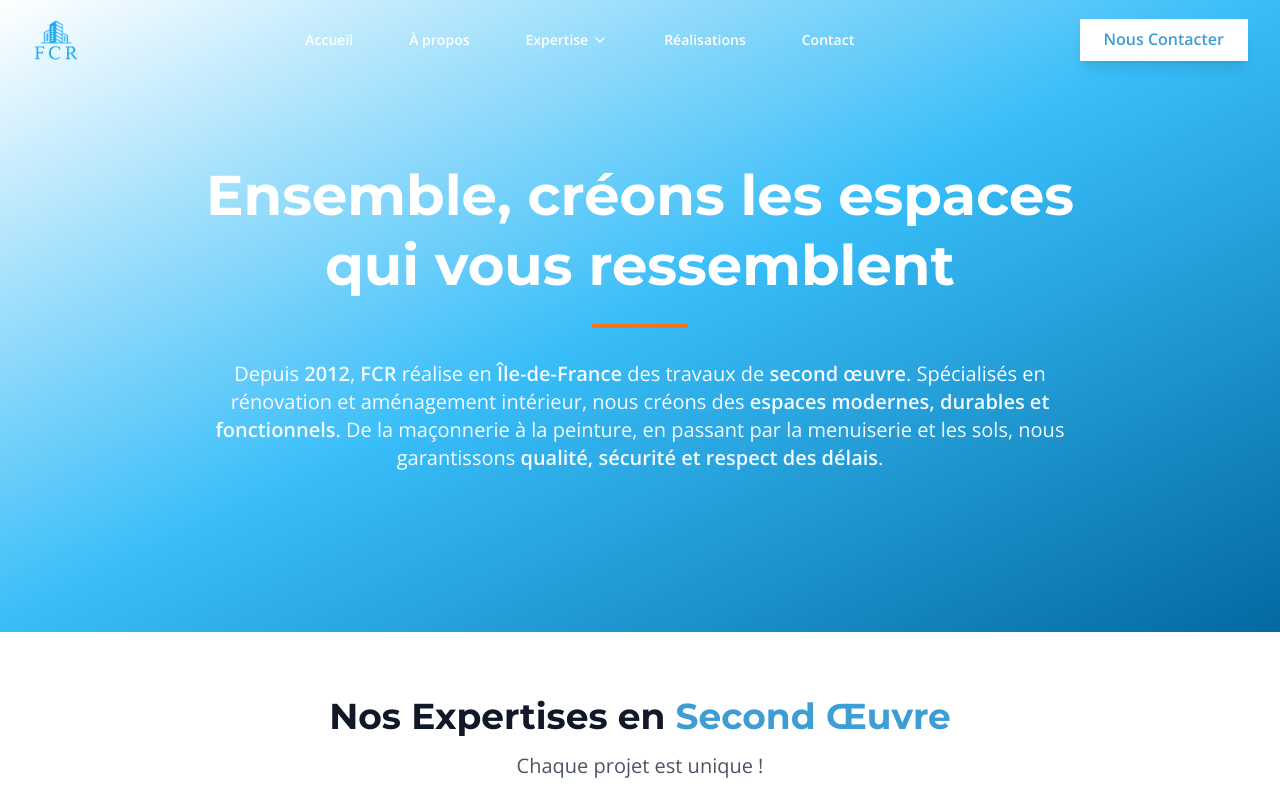
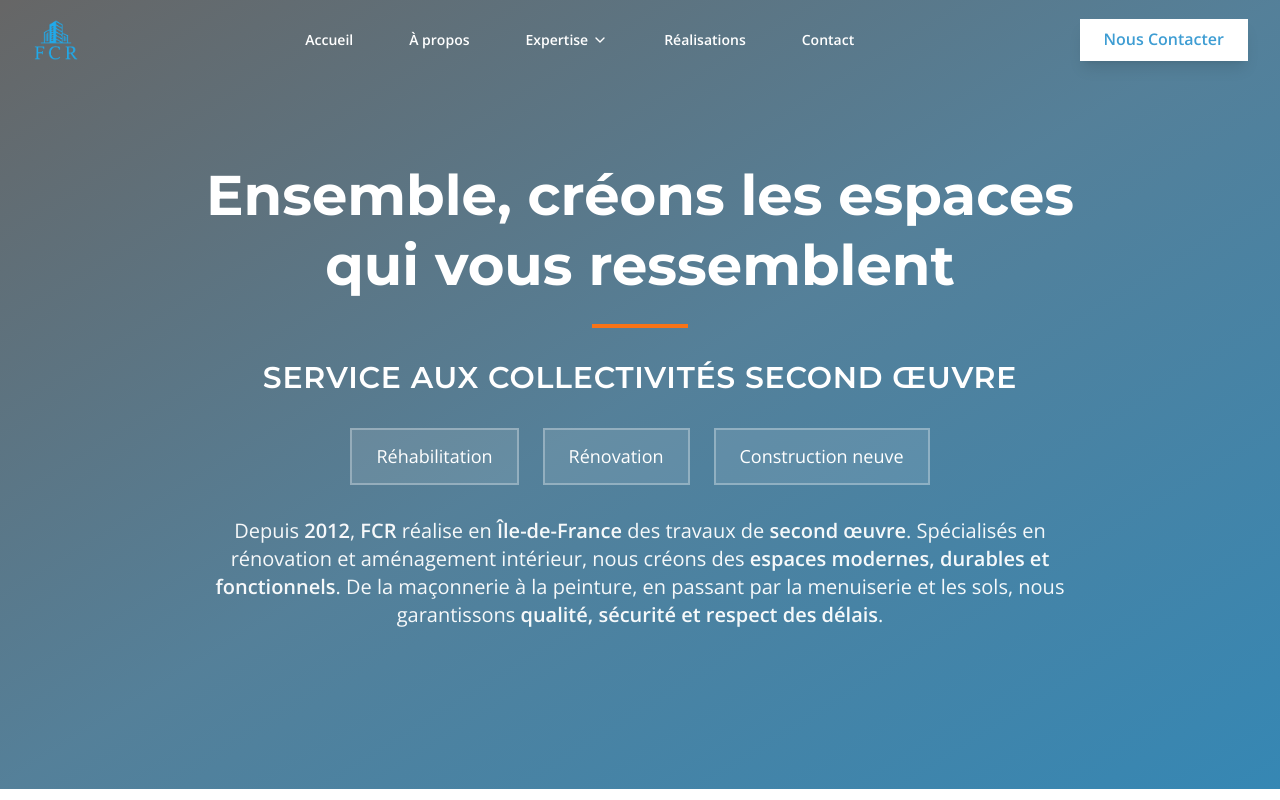
Before and after one commit to BilalRashid8/sarlfcr, a Next.js app: page / in a window 1280 px wide. Shown: the top 800 px of the page. Built offline with nearby package versions, Linux system fonts and the light colour scheme.

Commit message:
Updated Hero.tsx

```diff
--- a/components/home/Hero.tsx
+++ b/components/home/Hero.tsx
@@ -1,11 +1,43 @@
-import Link from 'next/link';
+'use client';
+
+import { useState, useEffect } from 'react';
 import ScrollAnimation from '@/components/ScrollAnimation';
 
 const Hero = () => {
+  const images = [
+    '/Meudon/Chantier Meudon - prise de vue 29 09 2025 (2).jpg',
+    '/Rueil/Chantier Rueil - Prise de vue 29 09 2025 (2).jpg',
+    '/Peinture/Peinture_Rueil.jpg',
+    '/Platerie/Platerie_Meudon (15).jpg',
+    '/Menuserie/Menuserie_Rueil.jpg',
+  ];
+
+  const [currentImageIndex, setCurrentImageIndex] = useState(0);
+
+  useEffect(() => {
+    const interval = setInterval(() => {
+      setCurrentImageIndex((prev) => (prev + 1) % images.length);
+    }, 5000);
+    return () => clearInterval(interval);
+  }, [images.length]);
+
   return (
     <section className="relative isolate overflow-hidden pt-20 sm:pt-24 pb-12 sm:pb-16">
-      {/* Background */}
-      <div className="absolute inset-0 bg-gradient-to-br from-white via-sky-400 to-sky-700 bg-scroll md:bg-fixed bg-cover bg-center pointer-events-none" />
+      {/* Background with sliding images */}
+      <div className="absolute inset-0 pointer-events-none">
+        {images.map((img, index) => (
+          <div
+            key={img}
+            className="absolute inset-0 bg-cover bg-center transition-opacity duration-1000"
+            style={{
+              backgroundImage: `url(${img})`,
+              opacity: currentImageIndex === index ? 1 : 0,
+            }}
+          />
+        ))}
+        {/* Overlay gradient */}
+        <div className="absolute inset-0 bg-gradient-to-br from-black/60 via-sky-900/70 to-sky-700/80" />
+      </div>
 
       <div className="relative z-10 flex flex-col justify-center items-center text-center px-4 sm:px-6 lg:px-8 py-12 sm:py-16">
         <div className="max-w-5xl mx-auto">
@@ -19,6 +51,25 @@ const Hero = () => {
                 Ensemble, créons les espaces qui vous ressemblent
               </h1>
               <div className="w-20 sm:w-24 h-1 bg-orange-500 mx-auto mb-6 sm:mb-8" />
+
+              {/* Subtitle */}
+              <h2 className="text-2xl sm:text-3xl font-semibold text-white mb-8 uppercase tracking-wide">
+                Service aux collectivités second œuvre
+              </h2>
+
+              {/* Categories */}
+              <div className="flex flex-wrap justify-center gap-4 sm:gap-6 mb-8">
+                <div className="bg-white/10 backdrop-blur-sm px-6 py-3 rounded-lg border-2 border-white/30 hover:bg-white/20 transition-all">
+                  <span className="text-white text-base sm:text-lg font-medium">Réhabilitation</span>
+                </div>
+                <div className="bg-white/10 backdrop-blur-sm px-6 py-3 rounded-lg border-2 border-white/30 hover:bg-white/20 transition-all">
+                  <span className="text-white text-base sm:text-lg font-medium">Rénovation</span>
+                </div>
+                <div className="bg-white/10 backdrop-blur-sm px-6 py-3 rounded-lg border-2 border-white/30 hover:bg-white/20 transition-all">
+                  <span className="text-white text-base sm:text-lg font-medium">Construction neuve</span>
+                </div>
+              </div>
+
               <p className="text-base sm:text-xl text-white/95 leading-relaxed max-w-4xl mx-auto">
                 Depuis <strong>2012</strong>, <strong>FCR</strong> réalise en <strong>Île-de-France</strong> des travaux de <strong>second œuvre</strong>. Spécialisés en rénovation et aménagement intérieur, nous créons des <strong>espaces modernes, durables et fonctionnels</strong>. De la maçonnerie à la peinture, en passant par la menuiserie et les sols, nous garantissons <strong>qualité, sécurité et respect des délais</strong>.
               </p>
```
